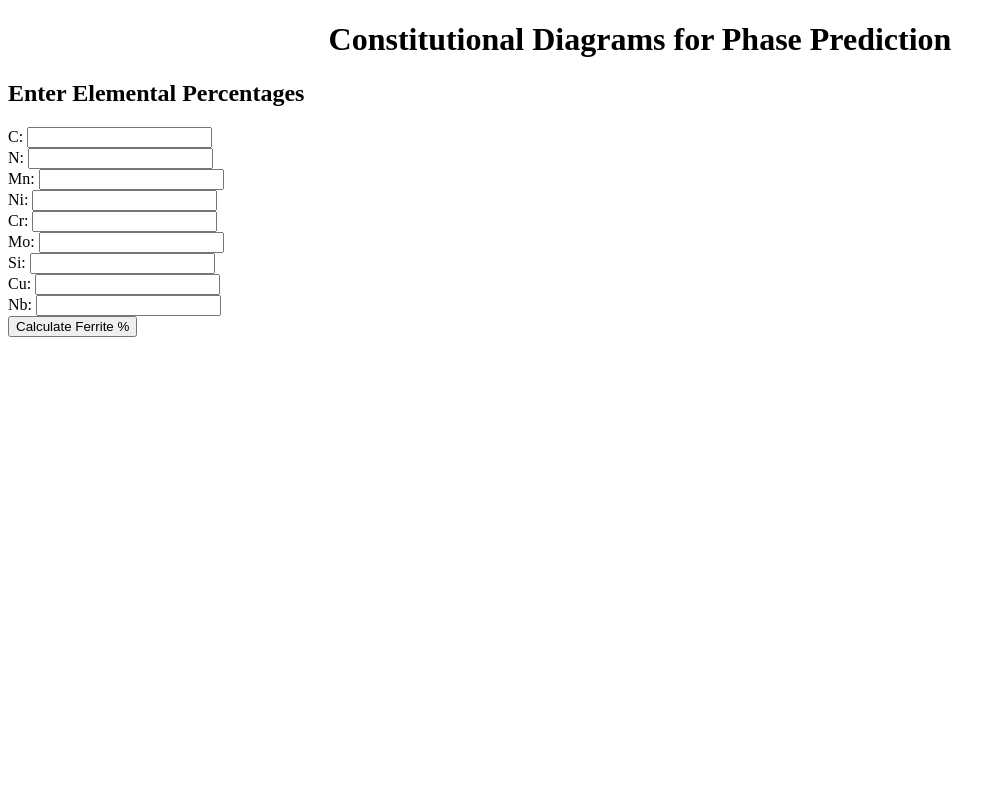
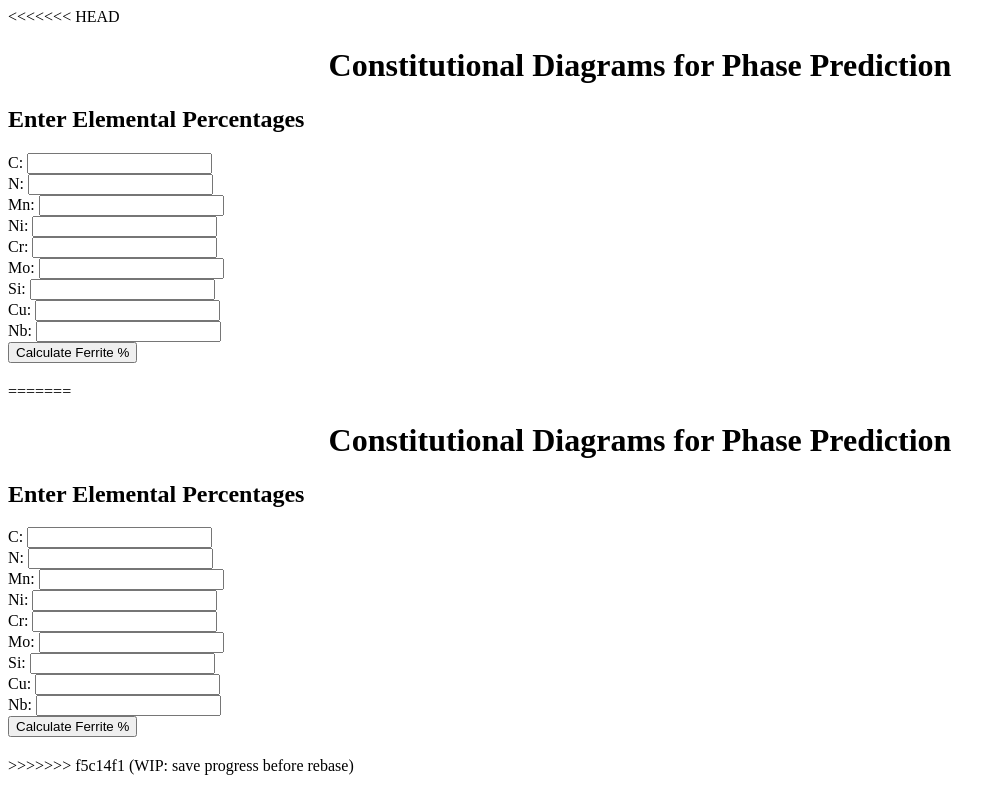
Before and after one commit to Arafat245/Ferrite_Phase_Predictor, a Flask app: page / in a window 1280 px wide. Shown: the whole page, without its empty margins (0-1006 px from the left). Run offline with Flask 3, Linux system fonts and the light colour scheme.

Commit message:
Add files via upload

```diff
--- a/templates/form.html
+++ b/templates/form.html
@@ -1,3 +1,4 @@
+<<<<<<< HEAD
 <!DOCTYPE html>
 <html>
 <head>
@@ -37,3 +38,51 @@
     </script>
 </body>
 </html>
+=======
+<!DOCTYPE html>
+<html>
+<head>
+    <title>Ferrite Calculator</title>
+</head>
+<body>
+	<h1 style="text-align: center;">Constitutional Diagrams for Phase Prediction</h1>
+
+    <h2>Enter Elemental Percentages</h2>
+    <form id="ferrite-form">
+        {% for element in ['C', 'N', 'Mn', 'Ni', 'Cr', 'Mo', 'Si', 'Cu', 'Nb'] %}
+            <label>{{ element }}:</label>
+            <input type="number" name="{{ element }}" step="any" required><br>
+        {% endfor %}
+        <input type="submit" value="Calculate Ferrite %">
+    </form>
+
+    <h2 id="output"></h2>
+    <img id="diagram" style="display: none; max-width: 100%; height: auto; border: 1px solid #ccc; margin-top: 20px;" />
+
+<script>
+    document.getElementById("ferrite-form").onsubmit = async function(e) {
+        e.preventDefault();
+        const formData = new FormData(e.target);
+        const response = await fetch("/calculate", {
+            method: "POST",
+            body: formData
+        });
+        const data = await response.json();
+        if (data.error !== undefined) {
+            document.getElementById("output").innerText = `Error: ${data.error}`;
+            document.getElementById("diagram").style.display = "none";
+        } else {
+            document.getElementById("output").innerText =
+                `According to Schaeffler: ${data.sc_percent}\n\n` +
+                `According to our model: ${data.ferrite_percent}`;
+            const plotUrl = `/plot.png?oCreq=${data.oCreq}&oNieq=${data.oNieq}&sCreq=${data.sCreq}&sNieq=${data.sNieq}`;
+            const diagram = document.getElementById("diagram");
+            diagram.src = plotUrl + "&" + new Date().getTime();  // cache-bust
+            diagram.style.display = "block";
+        }
+    };
+</script>
+
+</body>
+</html>
+>>>>>>> f5c14f1 (WIP: save progress before rebase)
```
